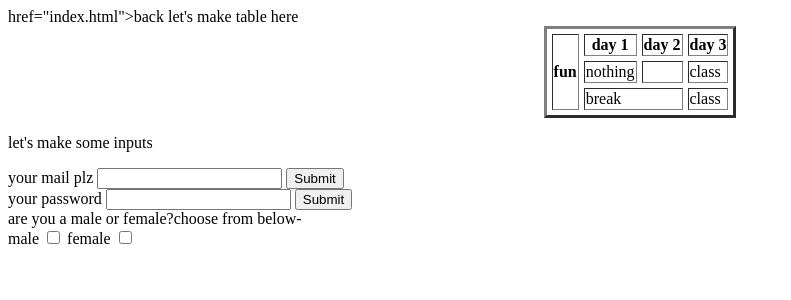
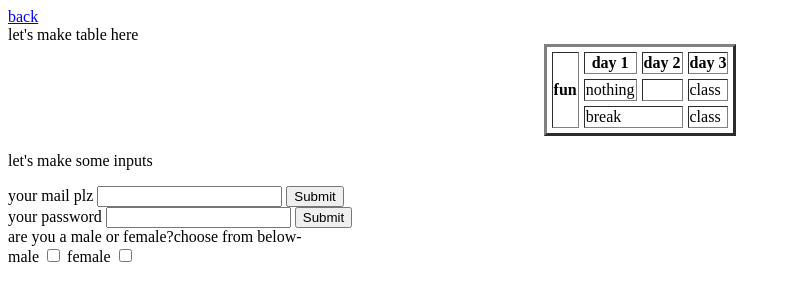
Before and after one commit to 001tonmoy/Test-2, a plain HTML site: page 2.html in a window 1280 px wide. Shown: the whole page, without its empty margins (0-791 px from the left). Drawn offline with Linux system fonts and the light colour scheme.

Commit message:
back button plz

```diff
--- a/2.html
+++ b/2.html
@@ -7,7 +7,7 @@
 </head>
 
 <body>
-  <a>href="index.html">back</a>
+  <a href="index.html">back</a> <br>
   let's make table here
   <center>
     <!table is here>
```
